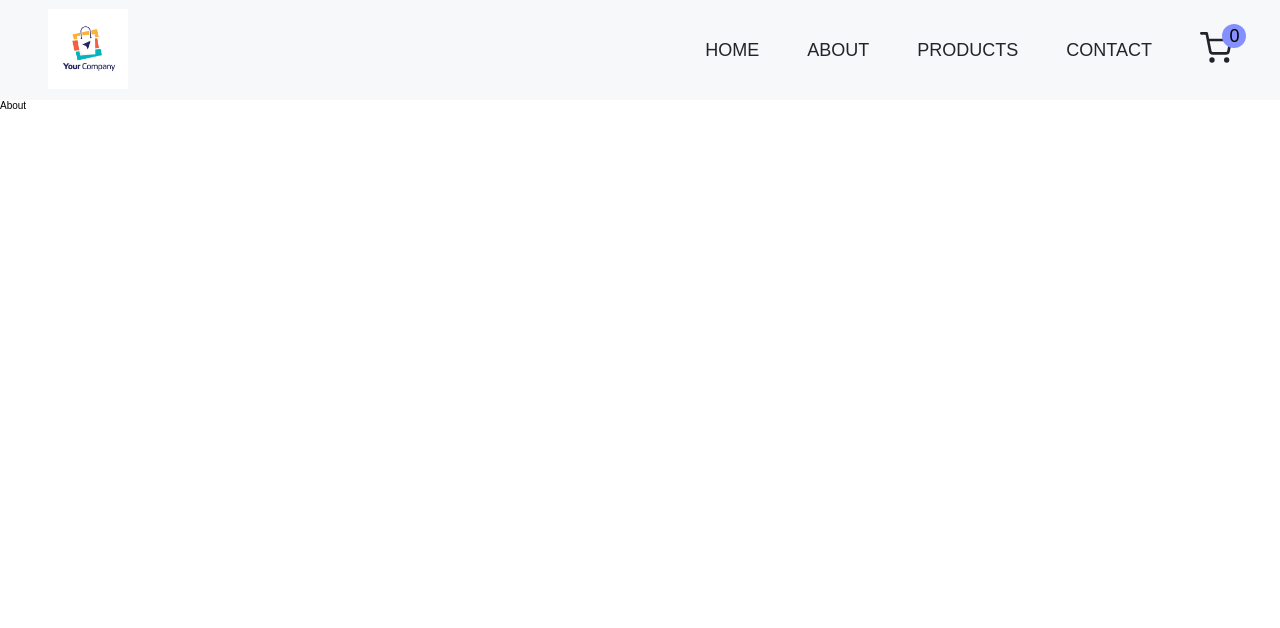
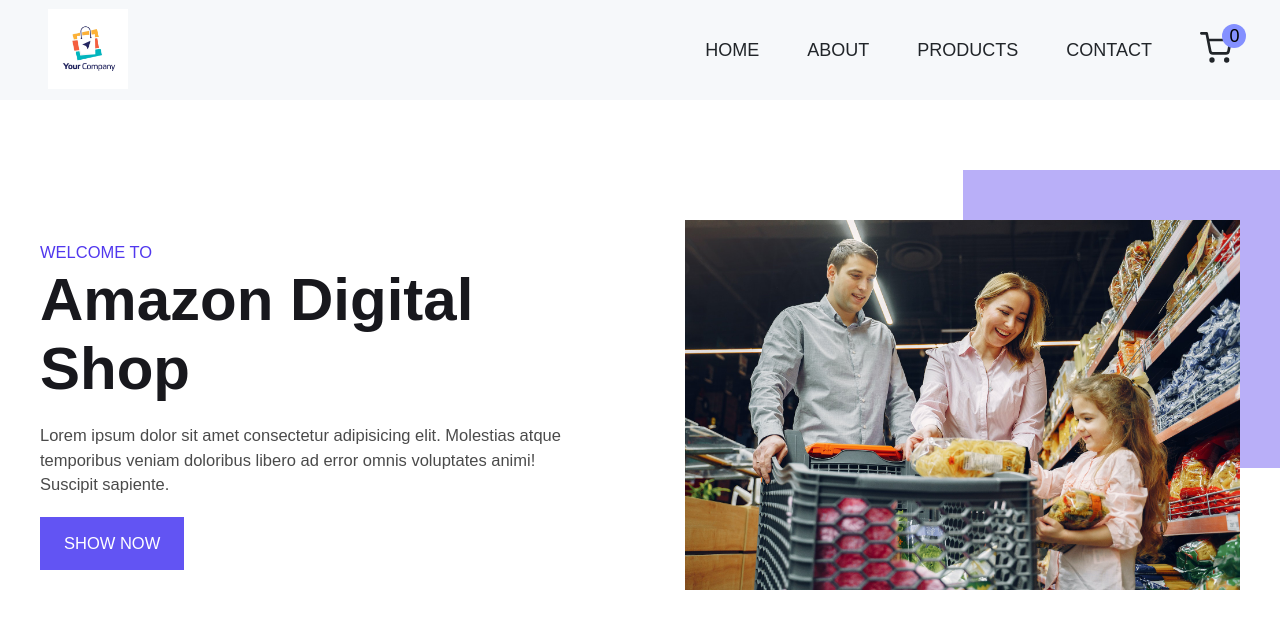
Before and after one commit to Mehadyhasanakash/E-commerce-react-project, a React (Create React App) app: page /about in a window 1280 px wide. Shown: the top 628 px of the page. Built offline with nearby package versions, Linux system fonts and the light colour scheme.

Commit message:
complete-her

```diff
--- a/src/About.js
+++ b/src/About.js
@@ -1,8 +1,13 @@
 import React from 'react'
+import HeroSection from './components/HeroSection'
 
 const About = () => {
+  const data = {
+    name :"Amazon Digital Shop",
+  }
+
   return (
-    <div>About</div>
+    <HeroSection myData={data}/>
   )
 }
 
--- a/src/Home.js
+++ b/src/Home.js
@@ -2,10 +2,13 @@ import React from 'react'
 import HeroSection from './components/HeroSection'
 
 const Home = () => {
+  const data = {
+    name :"Amazon Shop",
+  }
 
   return (
     <div>
-      <HeroSection/>
+      <HeroSection myData= {data}/>
     </div>
   )
 }
--- a/src/components/HeroSection.js
+++ b/src/components/HeroSection.js
@@ -4,8 +4,8 @@ import { Button } from "../styles/Button";
 import hero from "../images/hero.jpg";
 
 
-const HeroSection = () => {
-//   const { name } = myData;
+const HeroSection = ({myData}) => {
+  const { name } = myData;
 
   return (
     <Wrapper>
@@ -13,7 +13,7 @@ const HeroSection = () => {
         <div className="grid grid-two-column">
           <div className="hero-section-data">
             <p className="intro-data">Welcome to </p>
-            <h1> Amazon </h1>
+            <h1> {name} </h1>
             <p>
               Lorem ipsum dolor sit amet consectetur adipisicing elit. Molestias
               atque temporibus veniam doloribus libero ad error omnis voluptates
```
